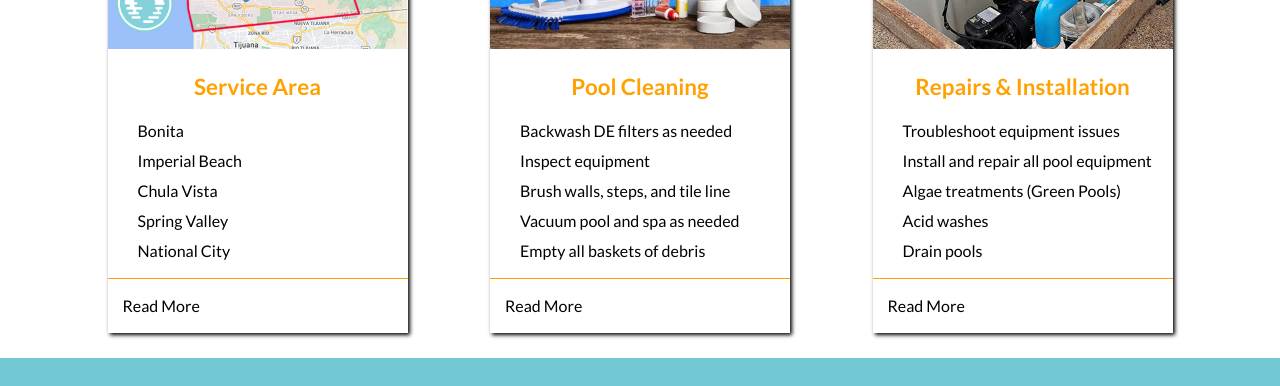
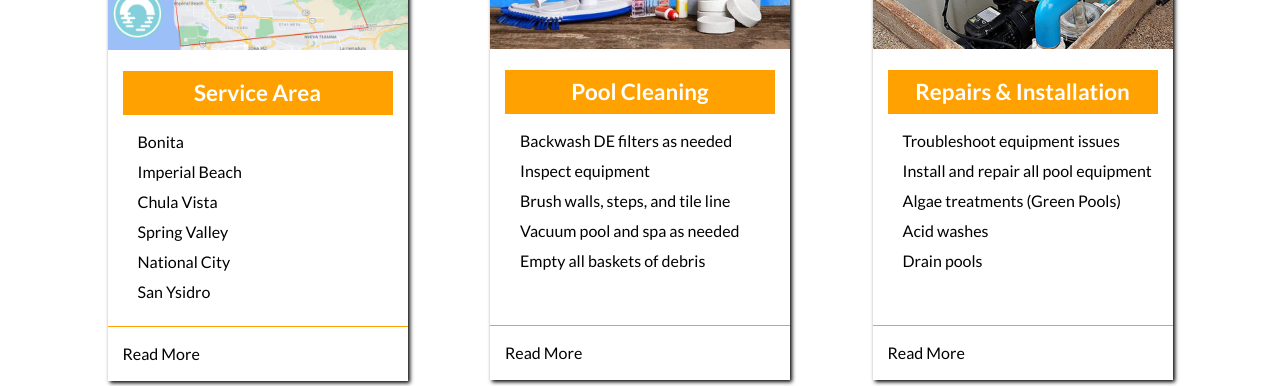
Before and after one commit to Jnmendza/OropezaPools, a React (Create React App) app: page / in a window 1280 px wide. Shown: the part 2652-3038 px from the top of the page. Built offline with nearby package versions, Linux system fonts and the light colour scheme.

Commit message:
fixed text edits and map range

```diff
--- a/src/components/IntroMsg.js
+++ b/src/components/IntroMsg.js
@@ -1,6 +1,6 @@
 import React from 'react';
 import { Link } from 'react-router-dom';
-import Jump from 'react-reveal/Jump';
+import Fade from 'react-reveal/Fade';
 
 import './IntroMsg.css'
 
@@ -9,7 +9,7 @@ function IntroMsg() {
         <div className="flex-display intro-container">
                 <div className="msg-container">
                     <h1>Hello!</h1>
-                    <p>We are the Oropeza family, two businesses professionals with a proven track record of
+                    <p>We are the Oropeza family, two business professionals with a proven track record of
                     excellence. We’ve decided to enter the pool service industry and provide you with the same
                     energetic, professional, customer focused experience we have delivered in our previous locations.</p>
                     <br />
@@ -19,7 +19,7 @@ function IntroMsg() {
                     licensed, insured and ready to go! Come be a part of our journey and the new Oropeza pools family.
 
                     </p>
-                    <Jump><Link to="/about-us"><button>About Us</button></Link></Jump>
+                    <Fade left><Link to="/about-us"><button>About Us</button></Link></Fade>
                 </div>
 
                 <div className="img-container">
--- a/src/components/ServiceCard.js
+++ b/src/components/ServiceCard.js
@@ -4,8 +4,6 @@ import 'react-responsive-modal/styles.css';
 import './Services.css';
 
 import Bounce from 'react-reveal/Bounce';
-import {GrClose} from 'react-icons/gr';
-import { IoCloseCircleSharp } from 'react-icons/io5';
 
 function ServiceCard({ service }) {
     const {id, title, details} = service
@@ -21,6 +19,7 @@ function ServiceCard({ service }) {
     return (
         <div >
             <Bounce top>
+
             <div className="card-container">
                 <div className="card-head">
                     <img src={`/assets/photo-${id}.jpeg`} alt="logo" className="author-image" />
@@ -28,7 +27,9 @@ function ServiceCard({ service }) {
                 <div className="card-body">
                     <h2 className="card-headline">{title}</h2>
                     <ul className="card-text">
-                        {details.slice(0,5).map(detail => <li>{detail}</li>)}
+                        {id===1 ? (details.slice(0,6).map(detail => <li>{detail}</li>)) : (
+                            details.slice(0,5).map(detail => <li>{detail}</li>)
+                        )}
                     </ul>
                 </div>
                 <div className="card-foot" onClick={onOpenModal}>
--- a/src/components/Services.css
+++ b/src/components/Services.css
@@ -59,6 +59,7 @@
 
 .card-body {
     padding: 15px;
+    height: 240px;
 }
 
 .card-text li{
@@ -80,10 +81,19 @@
     border-top: 1px solid var(--aqua);
 }
 
-.card-headline {
+/* .card-headline {
     font-size: 1.4rem;
     color: var(--orange);
     text-align: center;
+    margin-bottom: 15px;
+} */
+
+.card-headline {
+    font-size: 1.4rem;
+    color: white;
+    text-align: center;
+    background-color: var(--orange);
+    padding: 5px;
     margin-bottom: 15px;
 }
 
--- a/src/components/serviceData.js
+++ b/src/components/serviceData.js
@@ -6,7 +6,8 @@ export const serviceData = [
         title: "Service Area",
         image: '../assets/photo-1.jpeg',
         subtitle: "",
-        details: ["Bonita", "Imperial Beach", "Chula Vista", "Spring Valley", "National City"],
+        details: ["Bonita", "Imperial Beach", "Chula Vista", "Spring Valley", "National City", "San Ysidro"],
+        smallPrint: "* please call for repairs and installation. We will travel outside our service area."
     },
     {
         id: 2,
```
Also changed, not shown: public/assets/photo-1.jpeg.
